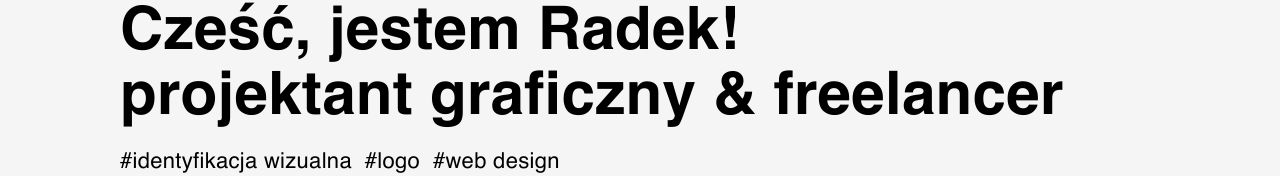
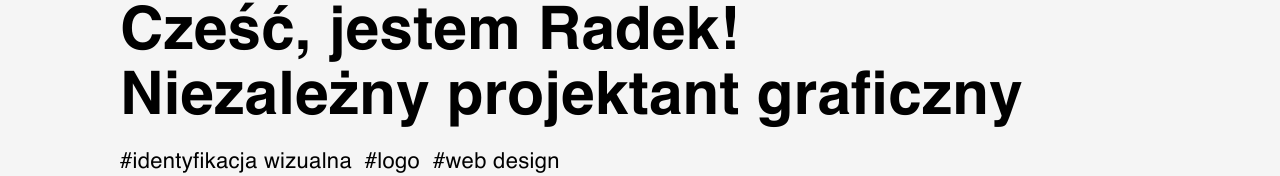
Before and after one commit to luciddreammer/RadekCabajPortfolioInProgressReact, a JavaScript app: page / in a window 1280 px wide. Shown: the part 125-301 px from the top of the page. Built offline with nearby package versions, Linux system fonts and the light colour scheme.

Commit message:
Upper index text change

```diff
--- a/src/Components/IndexPage/ContentText.js
+++ b/src/Components/IndexPage/ContentText.js
@@ -4,7 +4,7 @@ export default function ContentText()
         <div className="content">
             <div className="welcome-txt">
                 <h1 className="title-h1">Cześć, jestem Radek!</h1>
-                <h1 className="title-h1">projektant graficzny & freelancer</h1>
+                <h1 className="title-h1">Niezależny projektant graficzny</h1>
             </div>
             <div>
                 <h3 className="small-text" >#identyfikacja wizualna &nbsp;#logo &nbsp;#web design</h3>
```
